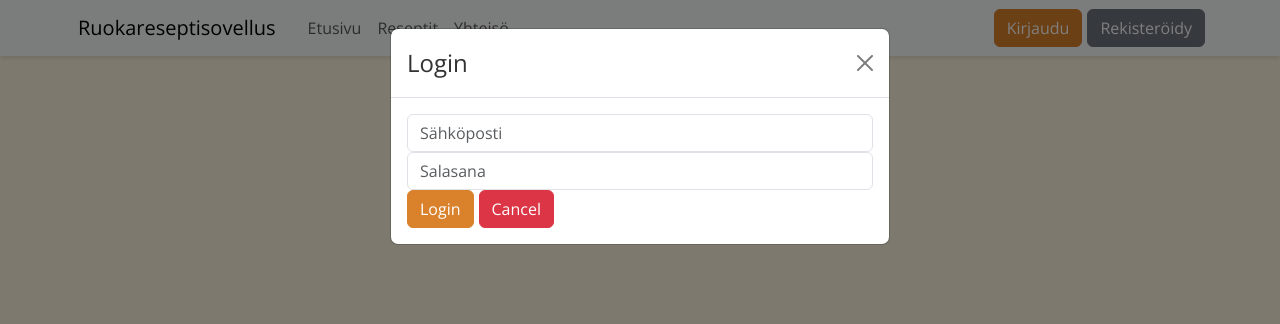
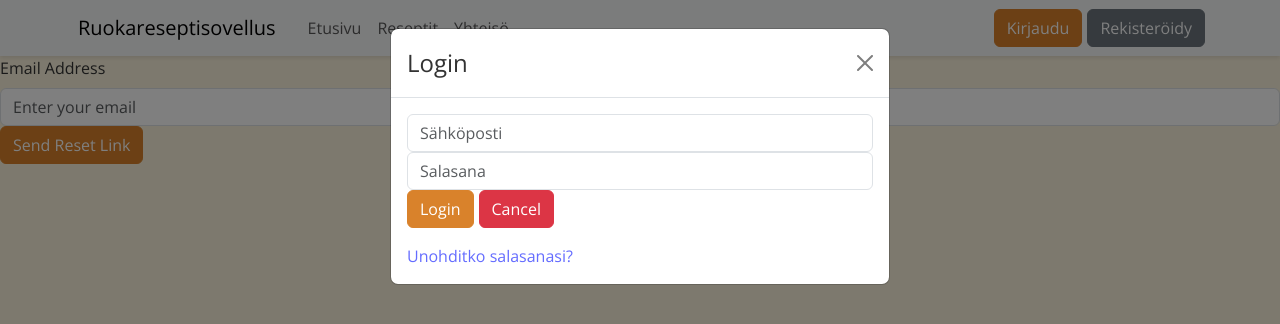
Before and after one commit to mauski22/Ruokareseptisovellus, a React (Vite) app in the folder ReseptiApp/: page /reset-password in a window 1280 px wide. Both pictures are taken after a click on the button "Kirjaudu". Shown: the top 324 px of the page. Built offline with nearby package versions, Linux system fonts and the light colour scheme; what unsplash-js would draw is missing.

Commit message:
Salasanan reset linkin teko ja käyttäjän ohjaaminen salasanan resetointi sivulle klikatessa nappia

```diff
--- a/ReseptiApp/src/App.jsx
+++ b/ReseptiApp/src/App.jsx
@@ -11,6 +11,7 @@ import './App.css';
 import UsersTable from './components/UsersTable';
 import { Route, Routes } from 'react-router-dom';
 import RecipeCard from './components/RecipeCard';
+import ResetPassword from './components/ResetPassword';
 
 
 
@@ -90,6 +91,7 @@ const App = () => {
       <Routes>
         <Route path="/usersTable" element={<UsersTable />} />
         <Route path="/recipes" element={<RecipeCard />} />
+        <Route path="/reset-password" element={<ResetPassword />} />
         {/* other routes here */}
         <Route path="/" element={
           <>
@@ -111,6 +113,7 @@ const App = () => {
                 emailInput={emailInput}
                 passwordInput={passwordInput}
                 handleCloseForm={toggleLoginModal}
+                handleResetLinkClick={!showLoginModal}
               />
             </Modal.Body>
           </Modal>
--- a/ReseptiApp/src/components/LoginComponent.jsx
+++ b/ReseptiApp/src/components/LoginComponent.jsx
@@ -1,8 +1,13 @@
 import React, { useState } from 'react';
 import { Form, Button } from 'react-bootstrap';
+import { Link } from 'react-router-dom';
 
-const LoginComponent = ({ handleLoginSubmit, setEmailInput, setPasswordInput, emailInput, passwordInput, handleCloseForm }) => {
+const LoginComponent = ({ handleLoginSubmit, setEmailInput, setPasswordInput, emailInput, passwordInput, handleCloseForm, handleResetLinkClick }) => {
 
+  const onResetPasswordClick = (e) => {
+    handleResetLinkClick(); // This will close the modal
+    // If you're not using React Router or need to do additional logic before redirecting, handle it here
+  };
   return (
     <Form onSubmit={handleLoginSubmit}>
       <Form.Group>
@@ -27,6 +32,9 @@ const LoginComponent = ({ handleLoginSubmit, setEmailInput, setPasswordInput, em
         Login
       </Button>
       <Button variant="danger" onClick={handleCloseForm}>Cancel</Button>
+      <div className="mt-3">
+        <Link to="/reset-password" onClick={onResetPasswordClick}>Unohditko salasanasi?</Link>
+      </div>
     </Form>
   );
 };
--- /dev/null
+++ b/ReseptiApp/src/components/ResetPassword.jsx
@@ -0,0 +1,26 @@
+import React, { useState } from 'react';
+import { Form, Button } from 'react-bootstrap';
+
+const ResetPassword = ({ handleResetPasswordSubmit }) => {
+  const [email, setEmail] = useState('');
+
+  return (
+    <Form onSubmit={(e) => handleResetPasswordSubmit(e, email)}>
+      <Form.Group>
+        <Form.Label>Email Address</Form.Label>
+        <Form.Control
+          type="email"
+          placeholder="Enter your email"
+          value={email}
+          onChange={(e) => setEmail(e.target.value)}
+          required
+        />
+      </Form.Group>
+      <Button variant="primary" type="submit">
+        Send Reset Link
+      </Button>
+    </Form>
+  );
+};
+
+export default ResetPassword;
```
